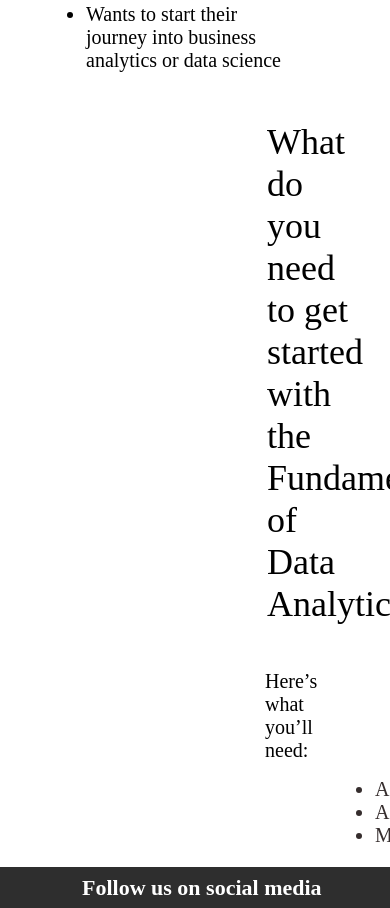
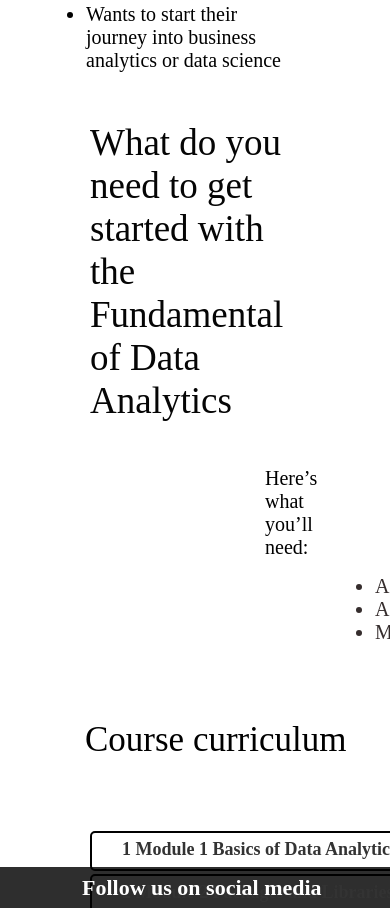
Before and after one commit to Vishal7489/TDS-Project, a React (Create React App) app: page /DataScience in a window 390 px wide. Shown: the part 4543-5451 px from the top of the page. Built offline with nearby package versions, Linux system fonts and the light colour scheme.

Commit message:
First Comit

```diff
--- a/src/Styles/AboutCourse.css
+++ b/src/Styles/AboutCourse.css
@@ -98,6 +98,24 @@ right:33px;
 margin-block-start:0;
 margin-block-end:0;
 }
+@media(max-width:430px){
+.AboutCourse2{
+padding-left:0;
+width:220px;
+color:rgb(5,5,5);
+position:relative;
+left:90px;
+font-size:37px;
+}
+}
+
+
+
+
+
+
+
+
 @media(max-width:430px){
 .Course2{
 position:relative;
```
